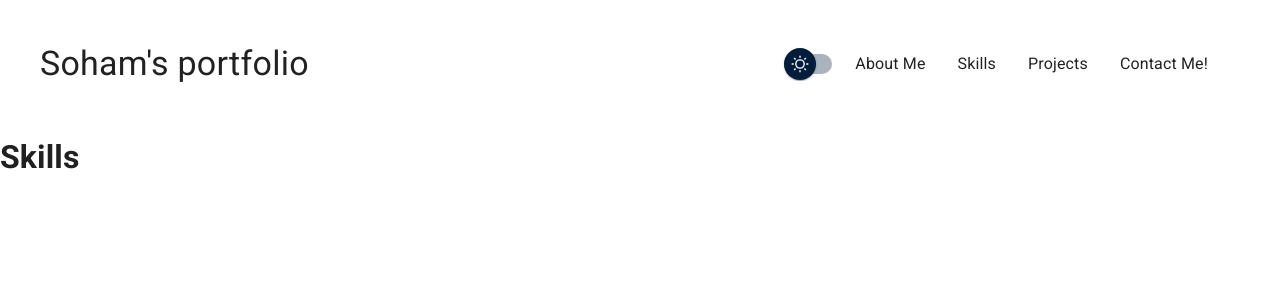
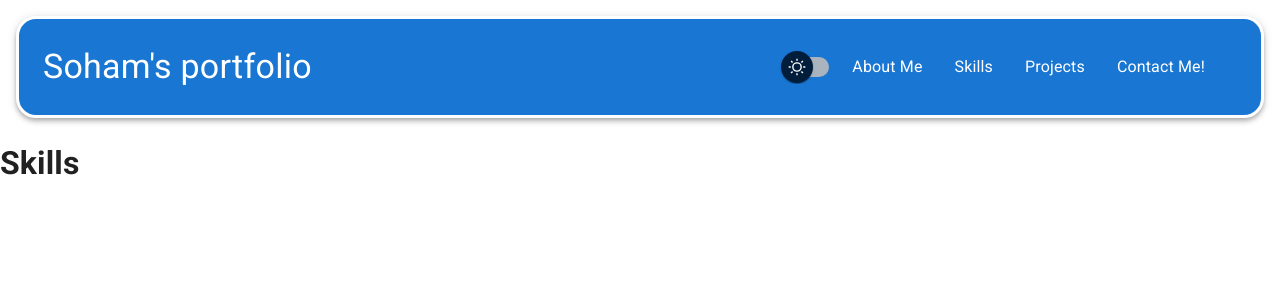
Before and after one commit to coderboy53/portfolio, a React (Vite) app: page /skills in a window 1280 px wide. Shown: the top 300 px of the page. Built offline with nearby package versions, Linux system fonts and the light colour scheme.

Commit message:
initialized two different navbars for different screen sizes

```diff
--- a/src/components/NavbarDesktop.jsx
+++ b/src/components/NavbarDesktop.jsx
@@ -3,8 +3,11 @@ import Toolbar from "@mui/material/Toolbar";
 import navButtonComp from "../styles/navButtonComp";
 import ThemeToggleSwitch from './ThemeToggleSwitch';
 import { List, ListItem, ListItemButton, ListItemText } from '@mui/material';
+import AppBar from "@mui/material/AppBar";
 const NavbarDesktop = () => {
     return (
+        <>
+            <AppBar position="static" sx={{ display: 'flex', justifyContent: 'space-between', border: 3, borderRadius: 5, width: '100%' }}>
                 <Toolbar sx={{ display: 'flex', justifyContent: 'space-between' }}>
                     <Typography color="" variant="h4">Soham&apos;s portfolio</Typography>
                     <List component="nav">
@@ -25,6 +28,13 @@ const NavbarDesktop = () => {
                         </ListItem>
                     </List>
                 </Toolbar>
+            </AppBar>
+        </>
     );
 }
 export default NavbarDesktop;
+
+{/*
+
+*/
+}
--- a/src/components/NavbarMobile.jsx
+++ b/src/components/NavbarMobile.jsx
@@ -3,9 +3,13 @@ import Toolbar from "@mui/material/Toolbar";
 import ThemeToggleSwitch from './ThemeToggleSwitch';
 import { List, ListItem, IconButton } from '@mui/material';
 import MenuIcon from "@mui/icons-material/Menu";
+import AppBar from "@mui/material/AppBar";
+import Drawer from "@mui/material/Drawer";
 
 const NavbarMobile = () => {
     return (
+        <>
+            <AppBar position="static" sx={{ display: 'flex', justifyContent: 'space-between', border: 3, borderRadius: 5, width: '100%' }}>
                 <Toolbar sx={{ display: 'flex', justifyContent: 'space-between' }}>
                     <Typography color="" variant="h4">Soham&apos;s portfolio</Typography>
                     <List component="nav">
@@ -17,6 +21,11 @@ const NavbarMobile = () => {
                         </ListItem>
                     </List>
                 </Toolbar>
+            </AppBar>
+            <Drawer open={open}>
+
+            </Drawer>
+        </>
     );
 };
 
```
Lines whose indentation alone changed are shown as unchanged.
